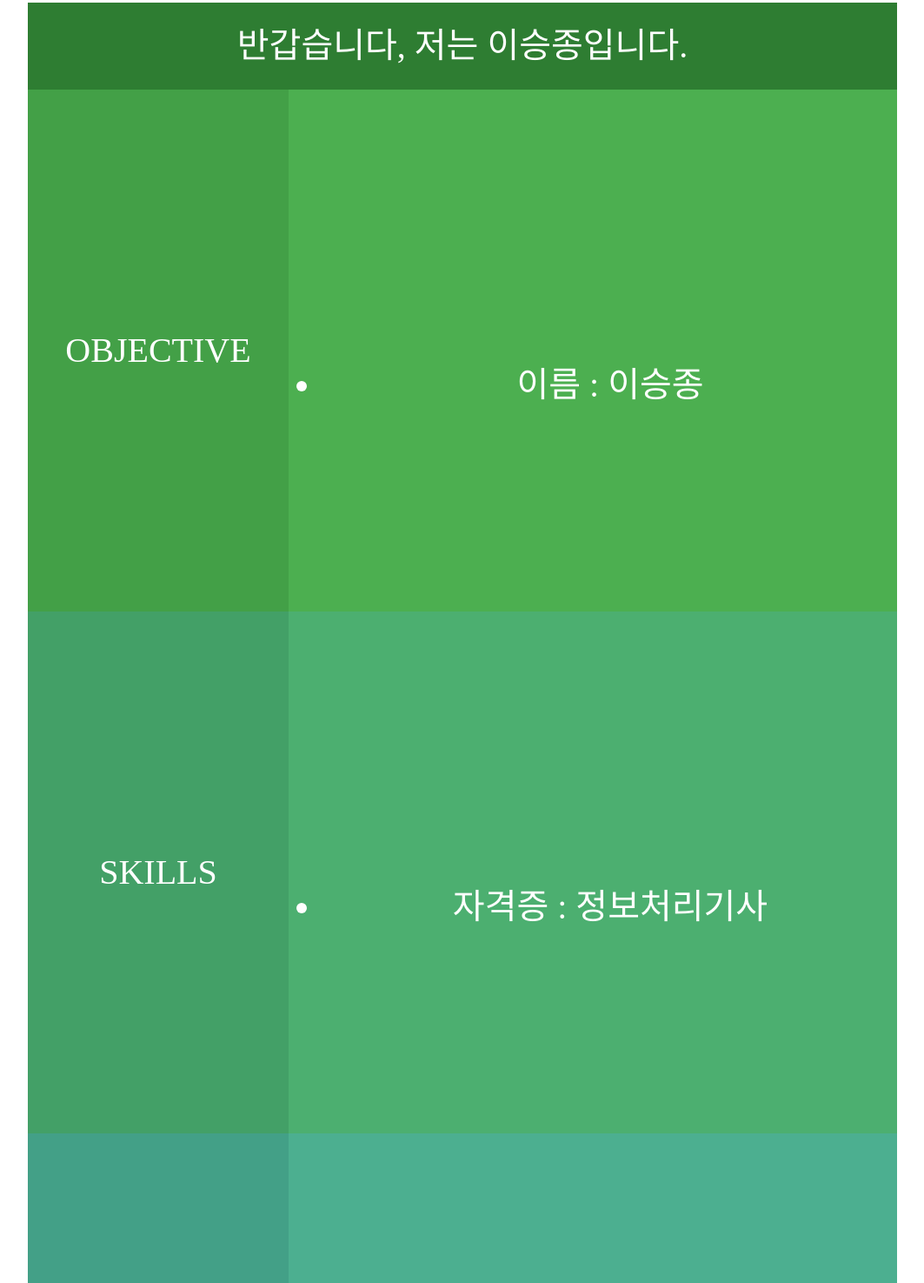
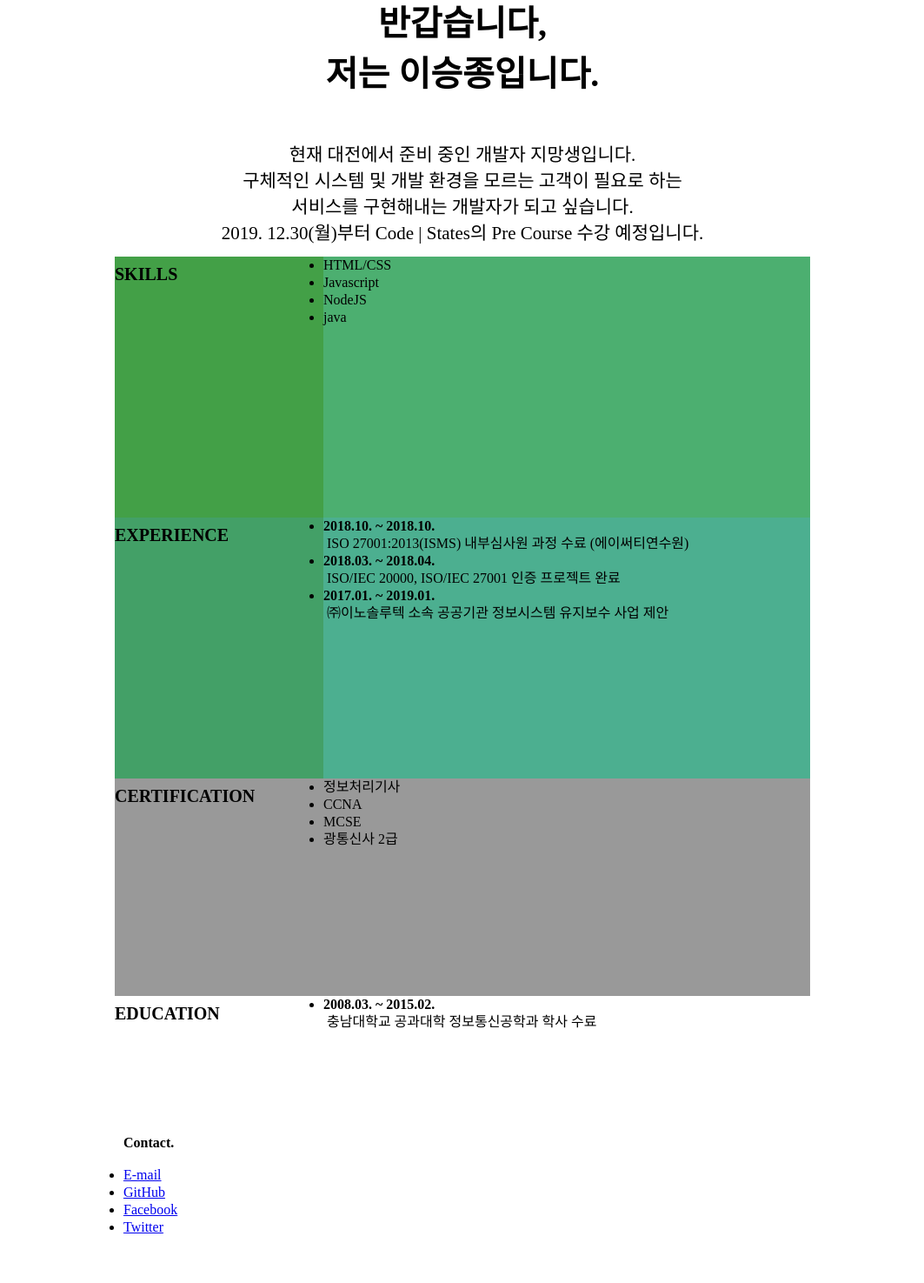
Before and after one commit to lsjjong8/Resume, a plain HTML site: page index.html in a window 1280 px wide. Shown: the part 5-1480 px from the top of the page at 87% size, without its empty margins (108-1171 px from the left). Drawn offline with Linux system fonts and the light colour scheme.

Commit message:
Studying & Editing
2019.12.20 Studying & Editing

```diff
--- a/css/reset.css
+++ b/css/reset.css
@@ -0,0 +1,46 @@
+/* http://meyerweb.com/eric/tools/css/reset/
+   v2.0 | 20110126
+   License: none (public domain)*/
+
+html, body, div, span, applet, object, iframe,
+h1, h2, h3, h4, h5, h6, p, blockquote, pre,
+a, abbr, acronym, address, big, cite, code,
+del, dfn, em, img, ins, kbd, q, s, samp,
+small, strike, strong, sub, sup, tt, var,
+b, u, i, center,
+dl, dt, dd, ol, ul, li,
+fieldset, form, label, legend,
+table, caption, tbody, tfoot, thead, tr, th, td,
+article, aside, canvas, details, embed,
+figure, figcaption, footer, header, hgroup,
+menu, nav, output, ruby, section, summary,
+time, mark, audio, video {
+	margin: 0;
+	padding: 0;
+	border: 0;
+	font-size: 100%;
+	vertical-align: top;
+}
+/* HTML5 display-role reset for older browsers
+article, aside, details, figcaption, figure,
+footer, header, hgroup, menu, nav, section {
+	display: block;
+}
+body {
+	line-height: 1;
+}
+ol, ul {
+	list-style: none;
+}
+blockquote, q {
+	quotes: none;
+}
+blockquote:before, blockquote:after,
+q:before, q:after {
+	content: '';
+	content: none;
+}
+table {
+	border-collapse: collapse;
+	border-spacing: 0;
+}
--- a/css/style.css
+++ b/css/style.css
@@ -1,13 +1,45 @@
-<style>
-  body {background: #c8e6c9;}
+/*@import url(//spoqa.github.io/spoqa-han-sans/css/SpoqaHanSans-kr.css);
+@import url(//spoqa.github.io/spoqa-han-sans/css/SpoqaHanSans-jp.css);*/
+
+/* layout */
+/*#wrap {width : 100%; text-align: center; background-color: #00d2ff}*/
+ul {
+  font-size: 16px; line-height: 20px;
+}
+li {
+  font-size: 16px;
+}
+br {
+  line-height: 200%;
+}
+
+#wrap {width: 800px; height: 100%; margin: 0 auto; text-align: center; }
+#header {width : 100%; height: 300px; font-size: 40px;  background-color: #fff;} /*font-family: 'Spoqa Han Sans';*/
+.big-paragraph {
+  font-size: 21px;
+  margin : 50px;
+}
+#side1 {float: left; width: 30%; height: 300px; line-height: 200%; font-size: 20px; background-color: #43a047; text-align: left;}
+#side2 {float: left; width: 30%; height: 300px; line-height: 200%; font-size: 20px; background-color: #43a067; text-align: left;}
+#side3 {float: left; width: 30%; height: 250px; line-height: 200%; font-size: 20px; background-color: #999; text-align: left;}
+#side4 {float: left; width: 30%; height: 150px; line-height: 200%; font-size: 20px; background-color: #fff; text-align: left; }
+#SKILLS {float: left; width: 70%; height: 300px; line-height: 200%; text-align: left; background: #4caf70; }
+#EXPERIENCE {float: left; width: 70%; height: 300px; line-height: 200%; text-align: left; background: #4caf90;}
+#CERTIFICATION {float: left; width: 70%; height: 250px; line-height: 200%; text-align: left; background: #999;}
+#EDUCATION {float: left; ; width: 70%; height: 150px; line-height: 200%; text-align: left; background: #fff;}
+
+#footer {float: left; padding: 10px; width : 100%; height: 150px; text-align: left; background-color: #fff;}
+
+/*body {background: #c8e6c9;}
 #wrap {width: 1000px; height: 900px; margin: 0 auto; color: #fff; font-size: 40px; text-align: center;}
 #header {width: 1000px; height: 100px; line-height: 100px; background: #2e7d32;}
-  /*#nav {width: 1000px; height: 100px; line-height: 100px; background: #388e3c; }*/
+/*#nav {width: 1000px; height: 100px; line-height: 100px; background: #388e3c; }
 #side1 {float: left; width: 300px; height: 600px; line-height: 600px; background: #43a047;}
 #side2 {float: left; width: 300px; height: 600px; line-height: 600px; background: #43a067;}
 #side3 {float: left; width: 300px; height: 600px; line-height: 600px; background: #43a087;}
+#side4 {float: left; width: 300px; height: 600px; line-height: 600px; background: #43a099;}
 #OBJECTIVE {float: left; width: 700px; height: 600px; line-height: 600px; background: #4caf50;}
-  #SKILL {float: left; width: 700px; height: 600px; line-height: 600px; background: #4caf70;}
+#SKILLS {float: left; width: 700px; height: 600px; line-height: 600px; background: #4caf70;}
 #EXPERIENCE {float: left; width: 700px; height: 600px; line-height: 600px; background: #4caf90;}
-  #footer {float: left; width: 1000px; height: 100px; line-height: 100px; background: #66bb6a;}
-</style>
+#EDUCATION {float: left; width: 700px; height: 600px; line-height: 600px; background: #4caf99;}
+#footer {float: left; width: 1000px; height: 100px; line-height: 100px; background: #66bb6a;}*/
--- a/index.html
+++ b/index.html
@@ -1,4 +1,5 @@
 <!DOCTYPE html>
+<!--웹 표준 -> 반응형 -->
 <html lang="ko">
 <head>
   <meta charset="UTF-8">
@@ -10,59 +11,74 @@
   <!-- style -->
   <link rel="stylesheet" href="./css/reset.css">
   <link rel="stylesheet" href="./css/style.css">
+  <!--link href='//spoqa.github.io/spoqa-han-sans/css/SpoqaHanSans-kr.css' rel='stylesheet' type='text/css'>
+  <link href='//spoqa.github.io/spoqa-han-sans/css/SpoqaHanSans-jp.css' rel='stylesheet' type='text/css'-->
 </head>
 <body>
   <div id="wrap">
-      <div id="header">반갑습니다, 저는 이승종입니다.</div>
-      <div id="side1">OBJECTIVE</div>
-      <div id="OBJECTIVE">
+      <div id="header">
+        <b>반갑습니다, <br> 저는 이승종입니다.</b>
+        <p class='big-paragraph'>현재 대전에서 준비 중인 개발자 지망생입니다.<br> 구체적인 시스템 및 개발 환경을 모르는 고객이 필요로 하는 <br>서비스를 구현해내는 개발자가 되고 싶습니다. <br>2019. 12.30(월)부터 Code | States의 Pre Course 수강 예정입니다.</p>
+      </div>
+      <div id="side1"><b>SKILLS</b></div>
+      <div id="SKILLS">
         <ul>
-          <li>이름 : 이승종</li>
-          <li>나이 : 30세</li>
+          <li>HTML/CSS</li>
+          <li>Javascript</li>
+          <li>NodeJS</li>
+          <li>java</li>
         </ul>
       </div>
-      <div id="side2">SKILLS</div>
-      <div id="SKILL">
+      <div id="side2"><b>EXPERIENCE</b></div>
+      <div id="EXPERIENCE">
         <ul>
-          <li>자격증 : 정보처리기사</li>
+          <li>
+            <b>2018.10. ~ 2018.10.</b>
+            <br>&nbsp;ISO 27001:2013(ISMS) 내부심사원 과정 수료 (에이써티연수원)
+          </li>
+          <li>
+            <b>2018.03. ~ 2018.04.</b>
+            <br>&nbsp;ISO/IEC 20000, ISO/IEC 27001 인증 프로젝트 완료
+          </li>
+          <li>
+            <b>2017.01. ~ 2019.01.</b>
+            <br>&nbsp;㈜이노솔루텍 소속 공공기관 정보시스템 유지보수 사업 제안
+          </li>
+        </ul>
+      </div>
+      <div id="side3"><b>CERTIFICATION</b></div>
+      <div id="CERTIFICATION">
+        <ul>
+          <li>정보처리기사</li>
           <li>CCNA</li>
           <li>MCSE</li>
           <li>광통신사 2급</li>
         </ul>
       </div>
-      <div id="side3">EXPERIENCE</div>
-      <div id="EXPERIENCE">
-        <!--table border="2">
-          <thead>
-              <tr>
-                  <th>사업명</th>     <th>참여기간</th>   <th>담당업무</th> <th>발주처</th> <th>비고</th>
-              </tr>
-          </thead>
-          <tbody>
-              <tr>
-                  <td>ISO 27001:2013(ISMS) 내부심사원 과정</td>  <td>2018.10. ~ 2018.10.</td>      <td>내부 심사원 교육</td> <td>㈜이노솔루텍</td>  <td>에이써티연수원</td>
-              </tr>
-              <tr>
-                  <td>ISO/IEC 20000, ISO/IEC 27001 인증 프로젝트</td>  <td>2018.03. ~ 2018.04.</td>      <td>ISO 인증 지원</td> <td>㈜이노솔루텍</td>  <td>N/A</td>
-              </tr-->
-              <tr>
-                  <td>㈜이노솔루텍 전략사업본부</td>  <td>2017.01. ~ 2019.01.</td>      <td>공공기관 사업 제안</td> <td>㈜이노솔루텍</td>  <td>N/A</td>
-              </tr>
-              <!--tr>
-                  <td>...</td>  <td>...</td> <td>...</td> <td>...</td>  <td>...</td>
-              </tr>
-          </tbody>
-          <tfoot>
-              <tr>
-                  <td><b>합계</b></td>      <td colspan="4">신규사업 (9/17, 수주율 53%) , 계속사업(18/19, 수주율 94%) </td>
-              </tr>
-          </tfoot-->
+      <div id="side4"><b>EDUCATION</b></div>
+      <div id="EDUCATION">
+        <ul>
+          <li>
+            <b>2008.03. ~ 2015.02.</b>
+            <br>&nbsp;충남대학교 공과대학 정보통신공학과 학사 수료
+          </li>
+        </ul>
       </div>
-      <div id="footer">Contact
-        <a href="">이메일 </a>
-        <a href="">깃허브 </a>
-        <a href="">페이스북 </a>
-        <a href="">트위터 </a>
+      <div id="footer"><b>Contact.</b><br><br>
+        <ul>
+          <li>
+            <a href="mailto:lsjjong8@naver.com">E-mail</a>
+          </li>
+          <li>
+            <a href="https://github.com/lsjjong8">GitHub</a>
+          </li>
+          <li>
+            <a href="https://www.facebook.com/lsjjong8">Facebook</a>
+          </li>
+          <li>
+            <a href="https://twitter.com/lsjjong8">Twitter</a>
+          </li>
+        </ul>
       </div>
   </div>
 </body>
```
Lines whose indentation alone changed are shown as unchanged.
